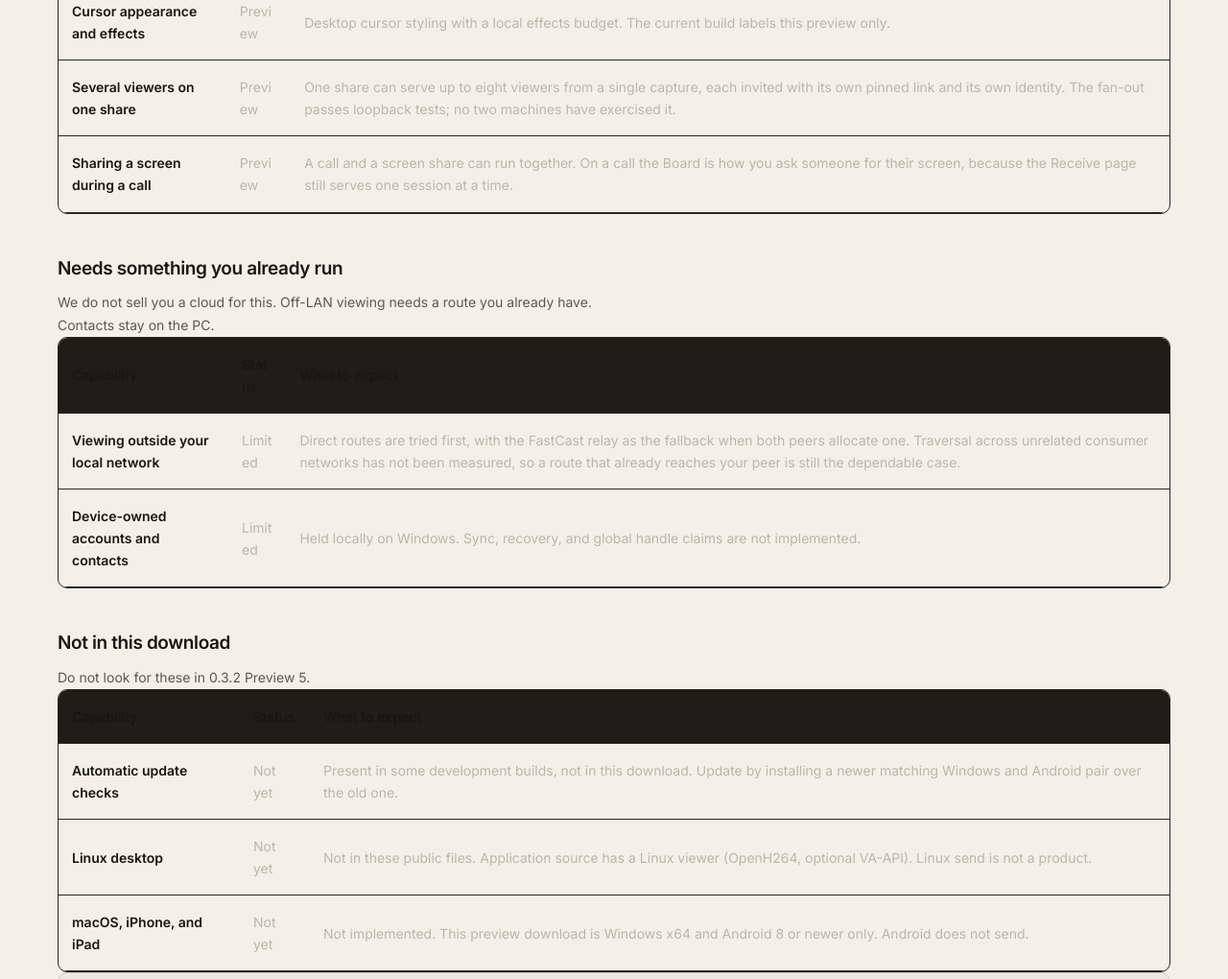
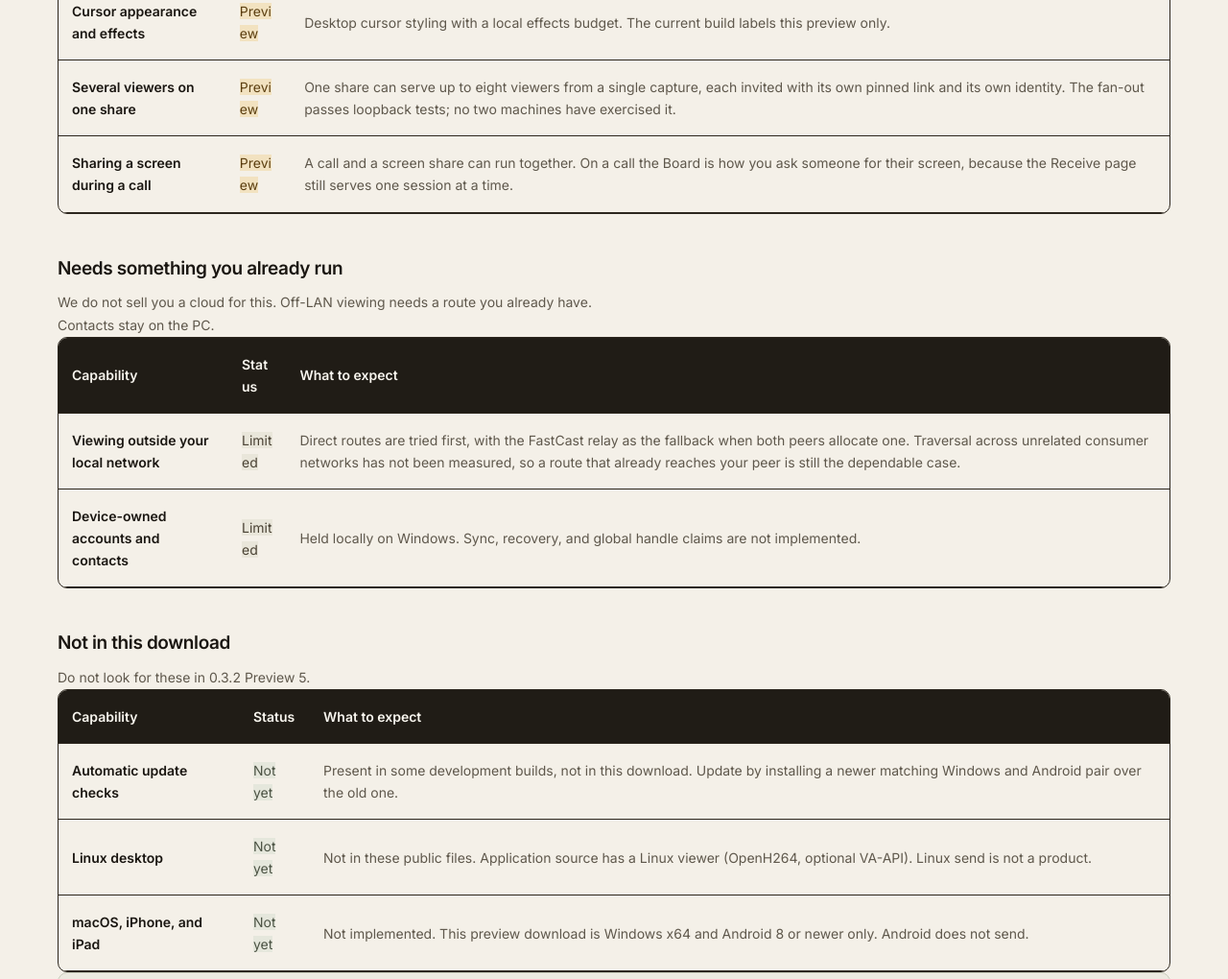
Before and after one commit to antis0007/fastcast-downloads, a website: page product.html in a window 1280 px wide. Shown: the part 4757-5777 px from the top of the page at 96% size. Drawn offline with Linux system fonts and the light colour scheme.

Commit message:
Fix the contrast failures and land the rework's content
Two dark-panel components from Previews 3-5 were landing on the paper ground:

  * .support-table thead th is filled with --surface, so its text now takes
    --text instead of inheriting --paper-text. That was 1.06:1 -- invisible.
  * .capability-table tbody td inherited the dark --muted on the cream ground,
    which was 1.77:1. It now uses the paper palette.

Measured with axe across all fifteen pages at 1440 and 390: no contrast
violations remain.

Also carries Preview 3-5's corrections into the rework's markup, where the rework
still said there was no FastCast-managed relay. The relay shipped in Preview 3, so
that wording had become false rather than merely stale.

```diff
--- a/styles.css
+++ b/styles.css
@@ -1031,6 +1031,14 @@ p { text-wrap: pretty; }
 }
 .light-panel .status-key dt { color: var(--copper); }
 .light-panel .status-key dd { color: var(--paper-muted); }
+/* Previews 3-5 added components whose colours assume a dark surface, and the
+   public pages render them inside the cream panels too. Scoped so the dark
+   surfaces keep the dark-panel treatment. */
+.light-panel .status { color: var(--paper-text); }
+.light-panel .status-available { color: #3f2c08; border-color: #7a5a22; background: #e8c98a; }
+.light-panel .status-preview { color: #5c3f10; border-color: #c9a86a; background: #f2e2c0; }
+.light-panel .status-limited { color: #4a4234; border-color: #b9b5a3; background: #e9e6da; }
+.light-panel .status-not-yet { color: #4c5344; border-color: #bcc0b0; background: #e5e7dc; }
 .light-panel .capability-ledger { border-top-color: #c9ccbc; }
 .light-panel .capability-row { border-bottom-color: var(--line-light, #d9dbcd); }
 .light-panel .capability-intro,
@@ -1208,6 +1216,10 @@ figcaption { margin-top: 14px; font-size: 12px; color: var(--quiet); line-height
 .status-key dt { font-size: 11px; letter-spacing: .08em; text-transform: uppercase; font-weight: 600; color: var(--brand-soft); }
 .status-key dd { margin: 8px 0 0; font-size: 12px; line-height: 1.65; color: var(--muted); }
 .capability-group + .capability-group { margin-top: 44px; }
+/* The capability table is drawn on the paper ground while its section sits on
+   the dark page, so its cells need the paper palette. Inheriting the dark
+   --muted put them at 1.77:1 against the cream. */
+.capability-table tbody td { color: var(--paper-muted); }
 .capability-group h3 { font-size: 19px; letter-spacing: -.02em; }
 .capability-intro { margin-top: 10px; max-width: var(--measure); color: var(--muted); font-size: 14px; line-height: 1.7; }
 .capability-ledger { margin: 22px 0 0; border-top: 1px solid var(--line-soft); }
@@ -1462,7 +1474,7 @@ section[id], article[id] { scroll-margin-top: 88px; }
   font-size: 14px;
   overflow-wrap: anywhere;
 }
-.support-table thead th { background: var(--surface); font-weight: 600; }
+.support-table thead th { background: var(--surface); color: var(--text); font-weight: 600; }
 .support-table tbody th { font-weight: 600; }
 .support-table td { color: var(--muted); }
 .table-scroll { overflow-x: auto; border: 1px solid var(--line-soft); border-radius: var(--radius); }
```
